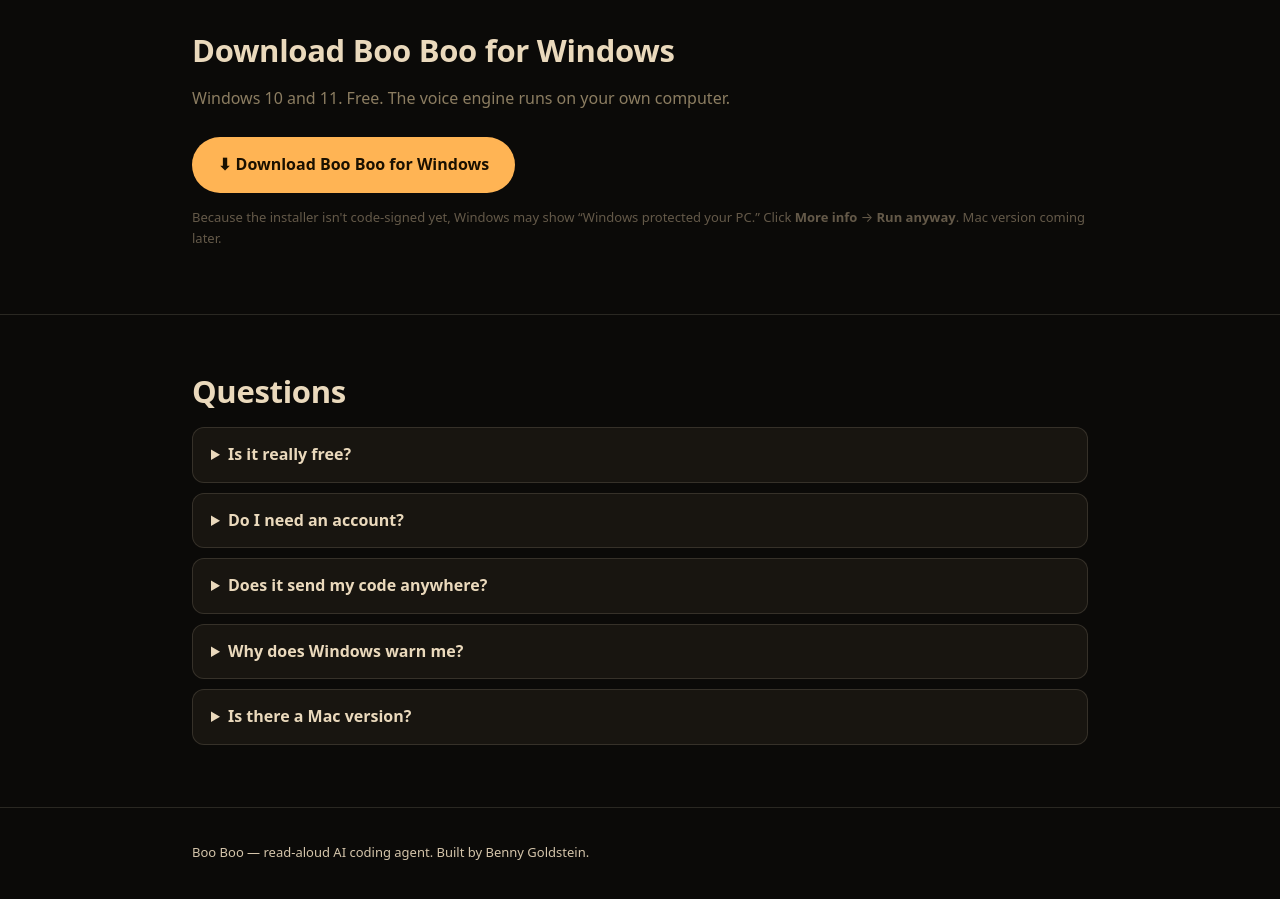
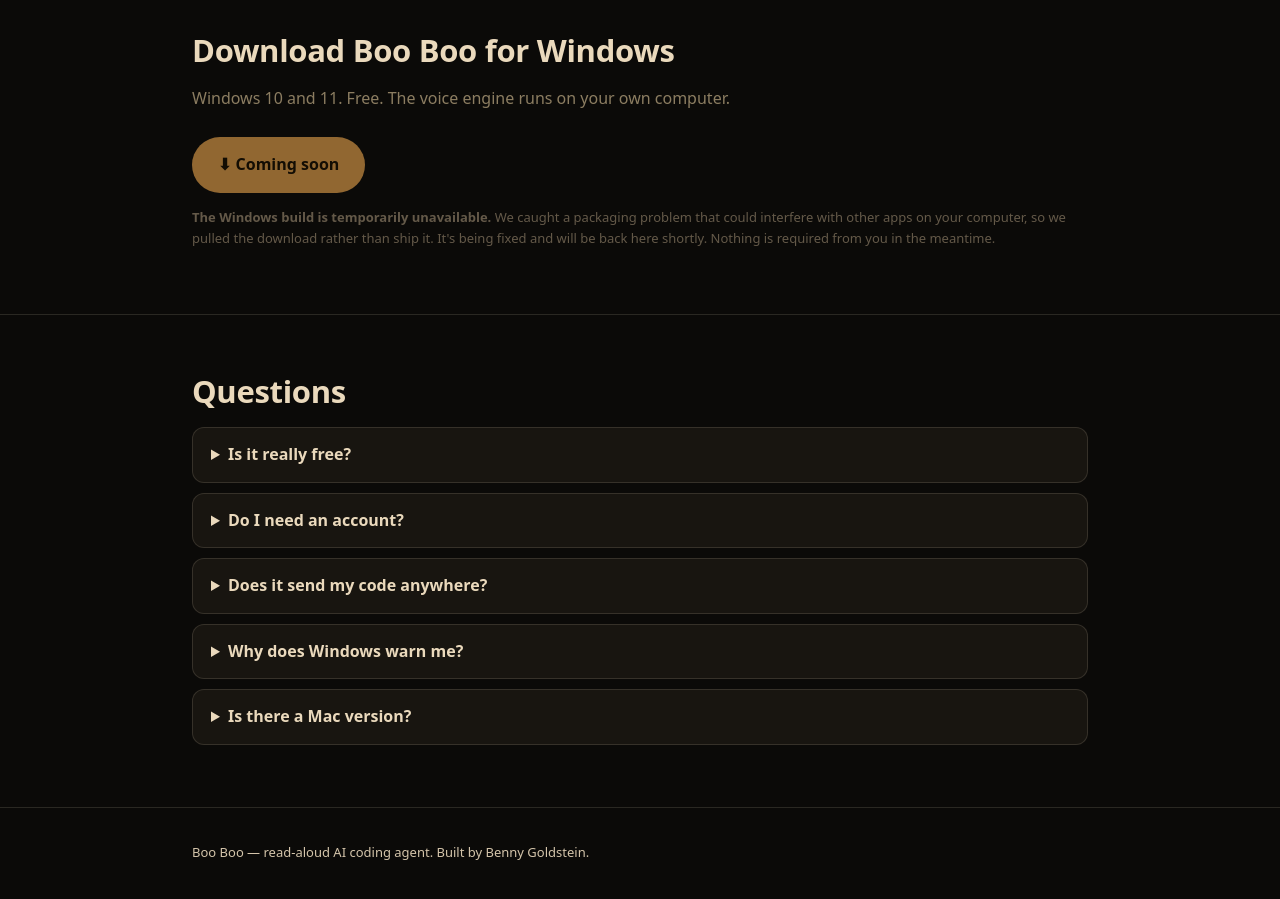
Before and after one commit to bennygoldstein/boo-boo, a plain HTML site: page index.html in a window 1280 px wide. Shown: the part 2000-2899 px from the top of the page. Drawn offline with Linux system fonts and the light colour scheme.

Commit message:
Mark Windows build as coming soon; reason: packaging conflict being fixed

```diff
--- a/index.html
+++ b/index.html
@@ -159,11 +159,12 @@
     <h2>Download Boo Boo for Windows</h2>
     <p class="lede">Windows 10 and 11. Free. The voice engine runs on your own computer.</p>
     <div class="cta">
-      <a class="btn" href="https://github.com/bennygoldstein/boo-boo/releases/latest/download/BooBoo-Setup.exe" id="dl">⬇ Download Boo Boo for Windows</a>
+      <a class="btn" href="#" aria-disabled="true" style="opacity:.55;cursor:default;pointer-events:none">⬇ Coming soon</a>
     </div>
     <p class="note">
-      Because the installer isn't code-signed yet, Windows may show “Windows protected your PC.”
-      Click <b>More info</b> → <b>Run anyway</b>. Mac version coming later.
+      <b>The Windows build is temporarily unavailable.</b> We caught a packaging problem that could
+      interfere with other apps on your computer, so we pulled the download rather than ship it.
+      It's being fixed and will be back here shortly. Nothing is required from you in the meantime.
     </p>
   </div>
 </section>
```
